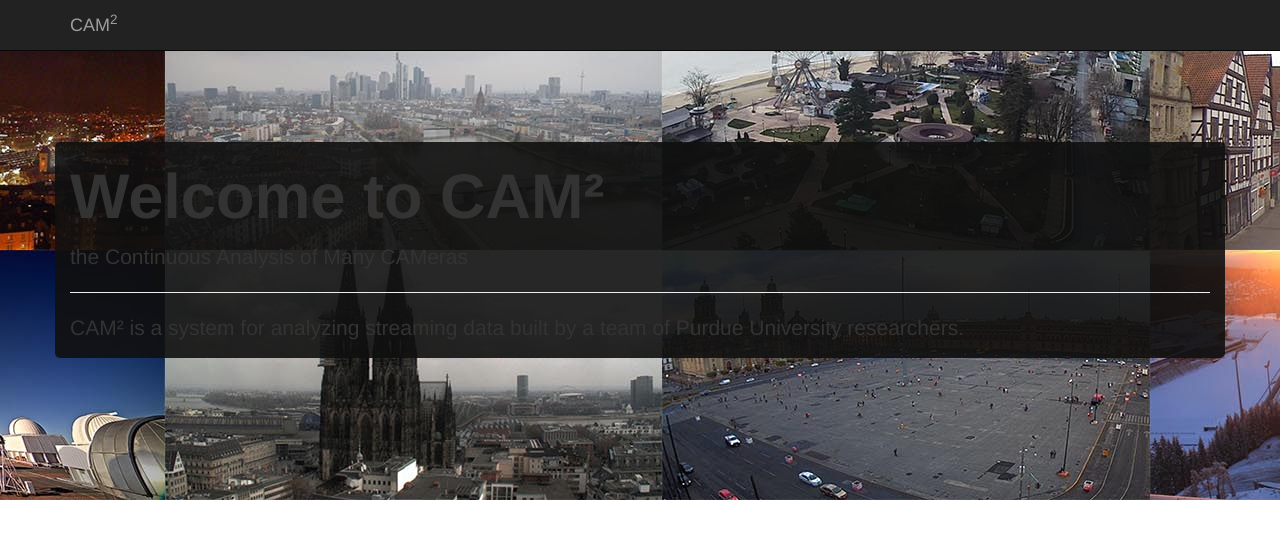
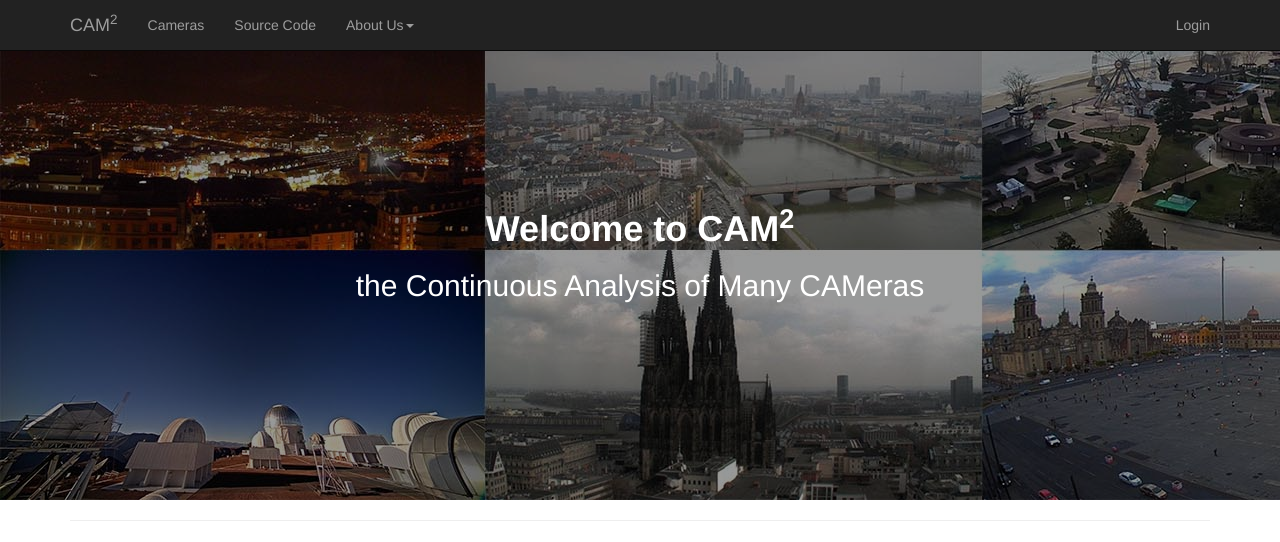
Before and after one commit to PurdueCAM2Project/CAM2WebUI, a Django app: template app/templates/app/index.html in a window 1280 px wide. Shown: the top 542 px of the page. Run offline with Django 3.2, Linux system fonts and the light colour scheme; the template is opened without the code that fills it, so the values that code supplies are empty; some libraries are stand-ins or nearby versions.

Commit message:
Revert "Merge pull request #25 from PurdueCAM2Project/adjust-content"
This reverts commit e343830305caa9d97dae9ef714b13ad4ed918898, reversing
changes made to b80a353ad8047576d8146c56d2fc53e2caa98bb7.

```diff
--- a/app/static/app/css/index.css
+++ b/app/static/app/css/index.css
@@ -18,7 +18,7 @@ img {
 
 .splash {
   position: relative;
-  height: 800px;
+  height: 500px;
   vertical-align: middle;
   text-align: center;
   overflow: hidden;
@@ -44,21 +44,3 @@ img {
   margin-right: 5px;
   margin-left: 5px;
 }
-
-.jumbotron {
-  background-image: url(../img/background.jpg);
-  background-size: cover;
-  background-position: center;
-  background-repeat: no-repeat;
-}
-
-.jumbotron-spacer {
-  min-height: 500px;
-  display: flex;
-  align-items: center;
-}
-
-.jumbotron-background {
-  background: rgba(16, 16, 16, 0.9);
-  border-radius: 0.5rem;
-}
--- a/app/templates/app/base.html
+++ b/app/templates/app/base.html
@@ -31,8 +31,7 @@
         <a class="navbar-brand" href="/">CAM<sup>2</sup></a>
       </div>
       <div id="navbar" class="collapse navbar-collapse">
-        <!--ul class="nav navbar-nav"-->
-        <ul class="hidden">
+        <ul class="nav navbar-nav">
           <li><a href="/cameras/">Cameras</a></li>
           <li><a href="">Source Code</a></li>
           <li class="dropdown"> <a href="" class="dropdown-toggle" data-toggle="dropdown" role="button" aria-haspopup="true" aria-expanded="false">About Us<span class="caret"></span></a>
@@ -43,8 +42,7 @@
             </ul>
           </li>
         </ul>
-        <!--ul class="nav navbar-nav navbar-right"-->
-        <ul class="hidden">
+        <ul class="nav navbar-nav navbar-right">
           <li><a href="/login/">Login</a></li>
         </ul>
       </div>
@@ -60,6 +58,7 @@
       <p>© CAM² Research Group.   ·   <a href="/privacy/">Privacy</a>   ·   <a href="/terms/">Terms of Use</a>   ·   <a href="/ack/">Acknowledgements</a>   ·   <a href="/faqs/">FAQs</a></p>
     </footer>
   </div>
+
   {% endblock %}
   <script src="{% static "app/js/jquery-3.2.0.min.js" %}"></script>
   <script src="{% static "app/js/bootstrap.min.js" %}"></script>
--- a/app/templates/app/index.html
+++ b/app/templates/app/index.html
@@ -4,41 +4,53 @@
 <link rel="stylesheet" href="{% static "app/css/index.css" %}">
 {% endblock %}
 {% block content %}
-<div class="jumbotron jumbotron-fluid jumbotron-spacer">
-  <div class="container jumbotron-background">
-    <h1 class="display-3">Welcome to CAM²</h1>
-    <p>the Continuous Analysis of Many CAMeras</p>
-    <hr class="divide-divider">
-    <p>CAM² is a system for analyzing streaming data built by a team of Purdue University researchers.</p>
+<div class="splash">
+  <img src="{% static "/app/img/background.jpg" %}">
+  <div class="center">
+     <h1>Welcome to CAM<sup>2</sup></h1>
+     <h2>the Continuous Analysis of Many CAMeras</h2>
   </div>
 </div>
 <div class="container main-content">
   <hr class="divide-divider">
-  <div class="alert alert-info" role="alert">
-    <span class="fa fa-exclamation-triangle" aria-hidden="true"></span>
-    The new CAM² website is currently under construction. For full functionality, please visit <a href="https://cam2.ecn.purdue.edu" target="_blank">cam2.ecn.purdue.edu</a>.
-  </div>
-  <hr class="divide-divider">
-  <hr class="divide-divider">
-  <div class="container row">
-    <div class="text-center">
-      <p class="lead">CAM² provides access to tens of thousands of public camera streams from around the globe.</p>
-      <button type="button" class="btn btn-primary btn-lg disabled">Browse cameras</button>
+  <div class="row divide">
+    <div class="col-sm-6 col-sm-push-6">
+      <h2 class="divide-heading">CAM² Park Cam</h2>
+      <p class="lead">
+        Detect wildlife patterns.
+        <br>Count the number of people at a specific attraction.
+      </p>
+    </div>
+    <div class="col-sm-6 col-sm-pull-6">
+      <div class="embed-responsive embed-responsive-16by9">
+        <iframe class="embed-responsive-item" src="https://www.youtube.com/embed/OYksWrQJOpQ?rel=0&controls=1&showinfo=0&vq=hd720&autohide=1"></iframe>
+       </div>
     </div>
   </div>
   <hr class="divide-divider">
-  <hr class="divide-divider">
-  <div class="container row">
-    <div class="text-center">
-      <p class="lead">Use our image processing filters or create your own to analyze your camera footage.</p>
+  <div class="row divide">
+    <div class="col-sm-6">
+      <h2 class="divide-heading">CAM² Event Cam</h2>
+      <p class="lead">Event cam gives a general overview of the CAM² system and shows what our system is capable of doing.</p>
+    </div>
+    <div class="col-sm-6">
+      <div class="embed-responsive embed-responsive-16by9">
+        <iframe class="embed-responsive-item" src="https://www.youtube.com/embed/pdT4bksL8y8?rel=0&controls=1&showinfo=0&vq=hd720&autohide=1"></iframe>
+      </div>
     </div>
   </div>
   <hr class="divide-divider">
-  <hr class="divide-divider">
-  <div class="container row">
-    <div class="text-center">
-      <p class="lead">To get started, create an account.</p>
-      <button type="button" class="btn btn-primary btn-lg disabled">Sign up</button>
+  <div class="row divide">
+    <div class="col-sm-6  col-sm-push-6">
+      <h2 class="divide-heading">CAM² City Cam</h2>
+      <p class="lead">CAM² has cameras in cities, in addition to traffic cameras, and we can do many different analyses on those images.
+        Mainly we can detect different activities in the cities during the day.
+      </p>
+    </div>
+    <div class="col-sm-6 col-sm-pull-6">
+      <div class="embed-responsive embed-responsive-16by9">
+        <iframe class="embed-responsive-item" src="https://www.youtube.com/embed/Y9JwapBTzG0?rel=0&controls=1&showinfo=0&vq=hd720&autohide=1"></iframe>
+      </div>
     </div>
   </div>
 </div>
--- a/app/templates/app/privacy.html
+++ b/app/templates/app/privacy.html
@@ -11,7 +11,7 @@
   </p>
   <hr class="divide-divider">
   <p>
-    This Privacy Policy applies to the CAM2 website, currently located at <a href="https://www.cam2project.net/" target="_blank">https://www.cam2project.net</a>, as well as any other websites, webpages, mobile applications, applications, interactive features, or online services that are owned or controlled by Purdue University and/or the CAM2 Project at Purdue University (“<strong>Purdue,” “we,” “our,” </strong>or<strong> “us”</strong>”) and that post a link to this Privacy Policy, whether accessed via computer, mobile device or otherwise (collectively, the “<strong>Platform</strong>”). This Privacy Policy only covers information collected on or through the Platform and does not cover any information collected by Purdue on or through any other website, mobile app, or offline, unless specifically stated. This Privacy Policy explains Purdue’s information practices at the Platform, such as the types of information Purdue collects regarding visitors to or users of the Platform and how we may use that information. Please review this Privacy Policy carefully. In addition, please review the Platform’s <a href="https://www.cam2project.net/terms">Terms of Use</a>, which governs your use of the Platform.
+    This Privacy Policy applies to the CAM2 website, currently located at <a href="https://cam2.ecn.purdue.edu/">https://cam2.ecn.purdue.edu</a>, as well as any other websites, webpages, mobile applications, applications, interactive features, or online services that are owned or controlled by Purdue University and/or the CAM2 Project at Purdue University (“<strong>Purdue,” “we,” “our,” </strong>or<strong> “us”</strong>”) and that post a link to this Privacy Policy, whether accessed via computer, mobile device or otherwise (collectively, the “<strong>Platform</strong>”). This Privacy Policy only covers information collected on or through the Platform and does not cover any information collected by Purdue on or through any other website, mobile app, or offline, unless specifically stated. This Privacy Policy explains Purdue’s information practices at the Platform, such as the types of information Purdue collects regarding visitors to or users of the Platform and how we may use that information. Please review this Privacy Policy carefully. In addition, please review the Platform’s <a href="https://cam2.ecn.purdue.edu/terms">Terms of Use</a>, which governs your use of the Platform.
   </p>
   <hr class="divide-divider">
   <h3><strong>TABLE OF CONTENTS</strong></h3>
--- a/app/templates/app/terms.html
+++ b/app/templates/app/terms.html
@@ -15,7 +15,7 @@
     </strong>
   </p>
   <p>
-    These Terms apply to the CAM2 website, currently located at <a href="https://www.cam2project.net/" target="_blank">https://www.cam2project.net</a>, as well as any other websites, mobile applications, applications, interactive features, or online services that are owned or controlled by Purdue University and/or the CAM2 Project at Purdue University (“<strong>Purdue,” “we,” “our,” </strong>or<strong> “us”</strong>”) and that post a link to these Terms, whether accessed via computer, mobile device or otherwise (collectively, the “<strong>Platform</strong>”). Unless otherwise stated in writing, these Terms do not apply to your offline business dealings with Purdue. You may use the Platform for academic, educational, and research purposes only. You may not use the Platform for commercial purposes.
+    These Terms apply to the CAM2 website, currently located at <a href="https://cam2.ecn.purdue.edu/">https://cam2.ecn.purdue.edu</a>, as well as any other websites, mobile applications, applications, interactive features, or online services that are owned or controlled by Purdue University and/or the CAM2 Project at Purdue University (“<strong>Purdue,” “we,” “our,” </strong>or<strong> “us”</strong>”) and that post a link to these Terms, whether accessed via computer, mobile device or otherwise (collectively, the “<strong>Platform</strong>”). Unless otherwise stated in writing, these Terms do not apply to your offline business dealings with Purdue. You may use the Platform for academic, educational, and research purposes only. You may not use the Platform for commercial purposes.
   </p>
   <p>
     When using particular services or features of the Platform, including downloading content from the Platform, both these Terms and a separate contract, terms of service, or a similar agreement (
```
Also changed, not shown: cam2webui/settings.py (+6 -13 lines), cam2webui/urls.py (+7 -7 lines), tests/test_basicauth_middleware.py (+0 -2 lines), README.md.
